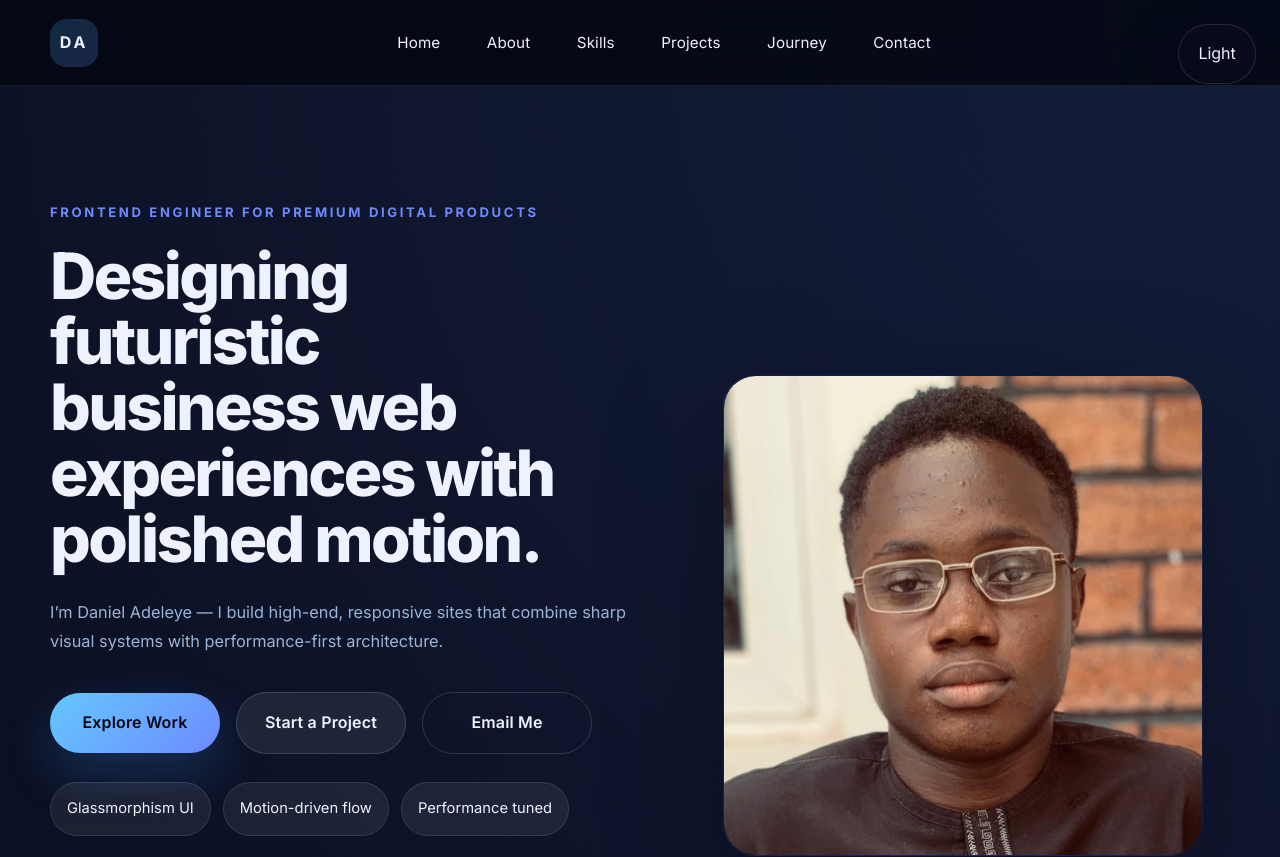
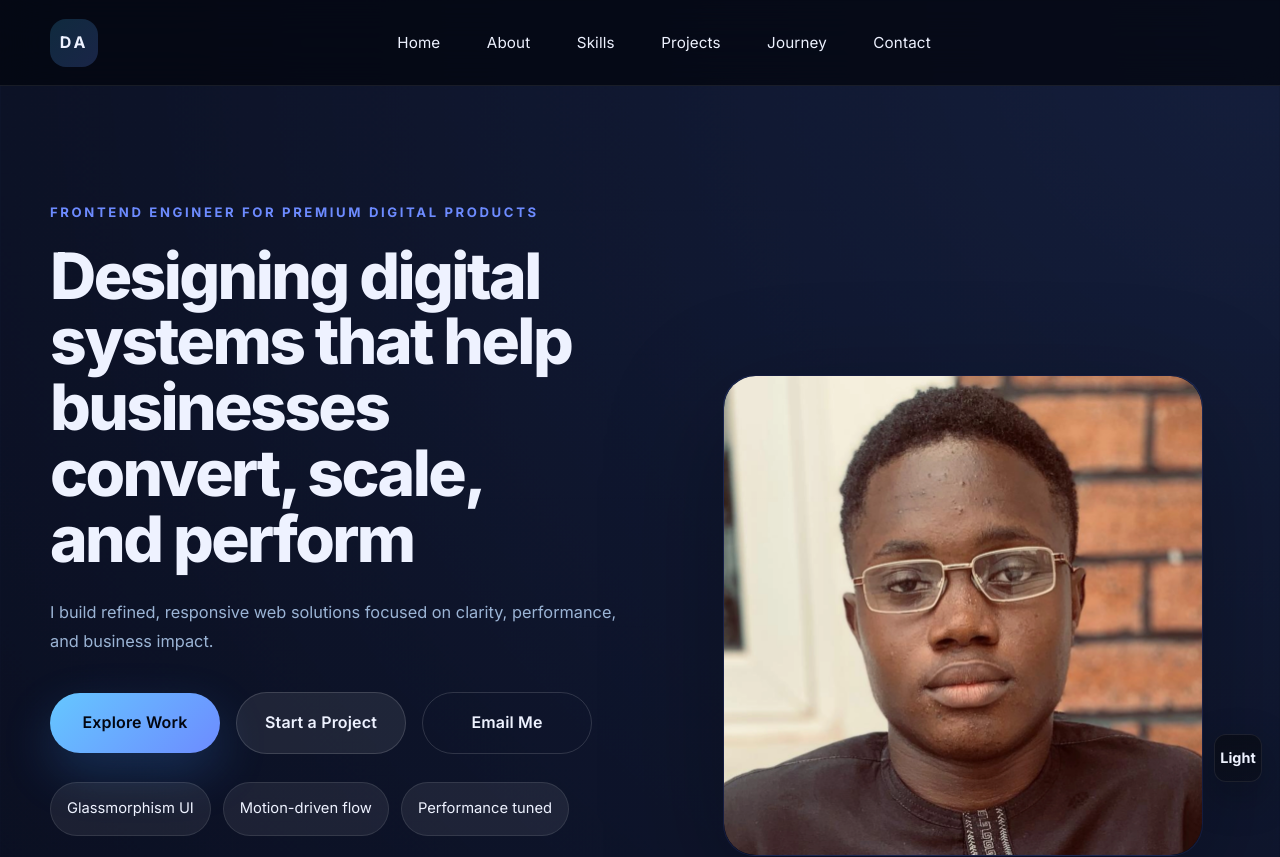
Before and after one commit to Tireni4560/portfolio, a React (Vite) app: page / in a window 1280 px wide. Shown: the top 857 px of the page. Built offline with nearby package versions, Linux system fonts and the light colour scheme.

Commit message:
Journey Section editing

```diff
--- a/index.html
+++ b/index.html
@@ -5,6 +5,9 @@
     <meta name="viewport" content="width=device-width, initial-scale=1.0" />
     <meta name="description" content="Daniel Adeleye is a frontend-focused developer building premium business experiences with React, modern design, and scalable systems." />
     <title>Daniel Adeleye | Frontend Developer</title>
+    <link rel="icon" type="image/svg+xml" href="/favicon.svg" />
+    <link rel="alternate icon" href="/favicon.svg" />
+    <link rel="apple-touch-icon" href="/favicon.svg" />
     <link rel="preconnect" href="https://fonts.googleapis.com" />
     <link rel="preconnect" href="https://fonts.gstatic.com" crossorigin />
     <link href="https://fonts.googleapis.com/css2?family=Inter:wght@400;500;600;700;800&display=swap" rel="stylesheet" />
--- a/src/App.jsx
+++ b/src/App.jsx
@@ -77,9 +77,6 @@ function App() {
             ))}
           </nav>
           <div className="header-actions">
-            <button className="theme-toggle" onClick={toggleTheme} aria-label="Toggle theme">
-              {isDark ? 'Light' : 'Dark'}
-            </button>
             <button
               className={`nav-toggle ${menuOpen ? 'open' : ''}`}
               onClick={toggleMenu}
@@ -109,6 +106,21 @@ function App() {
         </Suspense>
       </main>
       <Footer />
+      <button className="theme-toggle-fixed" onClick={toggleTheme} aria-label="Toggle theme">
+        <span className="sr-only">Toggle theme</span>
+        {isDark ? 'Light' : 'Dark'}
+      </button>
+      <div className="site-background" aria-hidden>
+        <div className="bg-grid"></div>
+        <div className="bg-motion">
+          <span className="motion-line" style={{'--i': 0}}></span>
+          <span className="motion-line" style={{'--i': 1}}></span>
+          <span className="motion-line" style={{'--i': 2}}></span>
+          <span className="motion-line" style={{'--i': 3}}></span>
+          <span className="motion-line" style={{'--i': 4}}></span>
+          <span className="motion-line" style={{'--i': 5}}></span>
+        </div>
+      </div>
     </div>
   );
 }
--- a/src/components/Hero.jsx
+++ b/src/components/Hero.jsx
@@ -4,9 +4,9 @@ function Hero() {
       <div className="container hero-grid">
         <div className="hero-copy" data-reveal>
           <span className="eyebrow">Frontend engineer for premium digital products</span>
-          <h1>Designing futuristic business web experiences with polished motion.</h1>
+          <h1>Designing digital systems that help businesses convert, scale, and perform</h1>
           <p>
-            I’m Daniel Adeleye — I build high-end, responsive sites that combine sharp visual systems with performance-first architecture.
+            I build refined, responsive web solutions focused on clarity, performance, and business impact.
           </p>
           <div className="hero-actions">
             <a href="#projects" className="button button-primary">Explore Work</a>
--- a/src/components/Journey.jsx
+++ b/src/components/Journey.jsx
@@ -1,12 +1,13 @@
 import SectionHeader from './SectionHeader';
 
-const timeline = [
+const milestones = [
   { year: '2022', title: 'Started learning development', description: 'Began the journey with HTML, CSS, and layout fundamentals while building project prototypes.' },
   { year: '2023', title: 'Completed core frontend foundations', description: 'Created polished responsive interfaces and began exploring React and business-facing UI patterns.' },
   { year: '2024', title: 'Built multiple frontend products', description: 'Delivered portfolio demos and product-focused interfaces for modern business experiences.' },
   { year: '2025', title: 'Improving fundamentals and systems', description: 'Rebuilt interfaces with stronger architecture while expanding backend, APIs, and security awareness.' },
-  { year: 'Today', title: 'Growing toward scalable systems', description: 'Focusing on secure, sustainable products that support startups and long-term product ambition.' },
 ];
+
+const today = { year: 'Today', title: 'Growing toward scalable systems', description: 'Focusing on secure, sustainable products that support startups and long-term product ambition.' };
 
 function Journey() {
   return (
@@ -17,16 +18,23 @@ function Journey() {
           description="A milestone-driven progression that emphasizes learning, execution, and long-term product direction."
           small="Journey"
         />
-        <div className="timeline-grid">
-          {timeline.map((item) => (
-            <div key={item.year} className="timeline-item">
-              <span className="timeline-year">{item.year}</span>
-              <div>
-                <h3>{item.title}</h3>
-                <p>{item.description}</p>
+        <div className="journey-grid">
+          {milestones.map((item) => (
+            <div key={item.year} className="journey-card">
+              <div className="journey-card-inner">
+                <span className="journey-year">{item.year}</span>
+                <h3 className="journey-title">{item.title}</h3>
+                <p className="journey-description">{item.description}</p>
               </div>
             </div>
           ))}
+          <div className="journey-card journey-card-today">
+            <div className="journey-card-inner">
+              <span className="journey-year journey-year-today">{today.year}</span>
+              <h3 className="journey-title">{today.title}</h3>
+              <p className="journey-description">{today.description}</p>
+            </div>
+          </div>
         </div>
       </div>
     </section>
--- a/src/styles/global.css
+++ b/src/styles/global.css
@@ -631,6 +631,141 @@ button {
   margin-bottom: 0.5rem;
 }
 
+/* Modern journey section layout */
+.journey-grid {
+  display: grid;
+  grid-template-columns: repeat(2, 1fr);
+  gap: 1.8rem;
+  margin-top: 3rem;
+}
+
+.journey-card {
+  background: rgba(15, 23, 42, 0.82);
+  border: 1px solid var(--border);
+  border-radius: 1.75rem;
+  padding: 2.2rem;
+  backdrop-filter: blur(20px);
+  box-shadow: inset 0 0 0 1px rgba(255, 255, 255, 0.03);
+  transition: transform 0.32s ease, border-color 0.32s ease, box-shadow 0.32s ease, background 0.32s ease;
+  display: flex;
+  flex-direction: column;
+  justify-content: space-between;
+  min-height: 16rem;
+  position: relative;
+  overflow: hidden;
+}
+
+.journey-card::before {
+  content: '';
+  position: absolute;
+  inset: 0;
+  pointer-events: none;
+  background: radial-gradient(circle at top right, rgba(95, 140, 255, 0.08), transparent 30%),
+    radial-gradient(circle at bottom left, rgba(107, 215, 255, 0.06), transparent 25%);
+  opacity: 0;
+  transition: opacity 0.32s ease;
+}
+
+.journey-card:hover {
+  transform: translateY(-8px);
+  border-color: rgba(95, 140, 255, 0.26);
+  box-shadow: 0 40px 120px rgba(0, 0, 0, 0.22), inset 0 0 0 1px rgba(255, 255, 255, 0.05);
+}
+
+.journey-card:hover::before {
+  opacity: 1;
+}
+
+.journey-card-inner {
+  position: relative;
+  z-index: 1;
+  display: flex;
+  flex-direction: column;
+  gap: 1rem;
+}
+
+.journey-year {
+  color: var(--accent-2);
+  font-weight: 700;
+  font-size: 0.9rem;
+  letter-spacing: 0.15em;
+  text-transform: uppercase;
+  display: block;
+}
+
+.journey-year-today {
+  color: var(--accent);
+  font-size: 0.95rem;
+}
+
+.journey-title {
+  margin: 0;
+  font-size: 1.35rem;
+  font-weight: 700;
+  line-height: 1.3;
+  color: var(--text);
+}
+
+.journey-description {
+  margin: 0;
+  color: var(--muted);
+  line-height: 1.7;
+  font-size: 0.98rem;
+}
+
+/* Today card — centered and emphasized */
+.journey-card-today {
+  grid-column: 1 / -1;
+  max-width: 450px;
+  margin-left: auto;
+  margin-right: auto;
+  width: 100%;
+  background: linear-gradient(135deg, rgba(13, 27, 52, 0.88), rgba(8, 16, 34, 0.92));
+  border: 1px solid rgba(95, 140, 255, 0.18);
+  box-shadow: inset 0 0 0 1px rgba(255, 255, 255, 0.04), 0 20px 80px rgba(0, 0, 0, 0.16);
+  min-height: 14rem;
+}
+
+.journey-card-today:hover {
+  box-shadow: 0 50px 140px rgba(0, 0, 0, 0.24), inset 0 0 0 1px rgba(255, 255, 255, 0.06);
+  border-color: rgba(95, 140, 255, 0.32);
+}
+
+/* Responsive: tablet */
+@media (max-width: 1024px) {
+  .journey-grid {
+    grid-template-columns: repeat(2, 1fr);
+    gap: 1.5rem;
+  }
+}
+
+/* Responsive: mobile */
+@media (max-width: 720px) {
+  .journey-grid {
+    grid-template-columns: 1fr;
+    gap: 1.2rem;
+    margin-top: 2rem;
+  }
+
+  .journey-card {
+    padding: 1.8rem;
+    min-height: 14rem;
+  }
+
+  .journey-card-today {
+    max-width: 100%;
+  }
+
+  .journey-title {
+    font-size: 1.25rem;
+  }
+
+  .journey-description {
+    font-size: 0.95rem;
+  }
+}
+
+
 .timeline-item p,
 .service-card p,
 .testimonial-card p,
@@ -816,18 +951,86 @@ button {
   transform: translateY(18px);
 }
 
-.theme-toggle {
+.site-header .theme-toggle { display: none; }
+
+/* Fixed, minimal theme toggle at bottom corner */
+.theme-toggle-fixed {
   position: fixed;
-  top: 1.5rem;
-  right: 1.5rem;
-  z-index: 30;
-  border: 1px solid rgba(255, 255, 255, 0.12);
-  background: rgba(8, 12, 28, 0.82);
+  right: 18px;
+  bottom: 18px;
+  z-index: 60;
+  width: 48px;
+  height: 48px;
+  border-radius: 12px;
+  border: 1px solid rgba(255, 255, 255, 0.08);
+  background: linear-gradient(180deg, rgba(9,12,22,0.82), rgba(9,12,22,0.6));
   color: var(--text);
-  border-radius: 999px;
-  padding: 0.95rem 1.2rem;
-  box-shadow: 0 24px 80px rgba(0, 0, 0, 0.16);
+  display: inline-flex;
+  align-items: center;
+  justify-content: center;
+  font-weight: 700;
+  font-size: 0.9rem;
+  backdrop-filter: blur(8px);
+  transition: transform 0.18s ease, background 0.25s ease, color 0.25s ease;
+  box-shadow: 0 14px 40px rgba(0,0,0,0.28);
 }
+
+.theme-toggle-fixed:hover { transform: translateY(-3px); }
+
+.sr-only { position: absolute; width: 1px; height: 1px; padding: 0; margin: -1px; overflow: hidden; clip: rect(0,0,0,0); white-space: nowrap; border: 0; }
+
+/* Background system: subtle grid + ambient motion lines */
+.site-background {
+  position: fixed;
+  inset: 0;
+  z-index: 0;
+  pointer-events: none;
+  overflow: hidden;
+}
+
+.bg-grid {
+  position: absolute;
+  inset: 0;
+  background-image: linear-gradient(rgba(255,255,255,0.02) 1px, transparent 1px), linear-gradient(90deg, rgba(255,255,255,0.02) 1px, transparent 1px);
+  background-size: 56px 56px, 56px 56px;
+  opacity: 0.05;
+  mix-blend-mode: overlay;
+  transform: translateZ(0);
+}
+
+.bg-motion {
+  position: absolute;
+  inset: 0;
+  z-index: 0;
+}
+
+.motion-line {
+  position: absolute;
+  left: -20%;
+  width: 140%;
+  height: 1px;
+  background: linear-gradient(90deg, transparent, rgba(150,180,255,0.05), transparent);
+  opacity: 0.35;
+  transform: translateY(calc(var(--i) * 12%));
+  animation: floatLine var(--dur, 22s) linear infinite;
+}
+
+.motion-line:nth-child(1) { --dur: 34s; top: 8%; opacity: 0.06; }
+.motion-line:nth-child(2) { --dur: 28s; top: 26%; opacity: 0.05; }
+.motion-line:nth-child(3) { --dur: 32s; top: 44%; opacity: 0.04; }
+.motion-line:nth-child(4) { --dur: 30s; top: 62%; opacity: 0.05; }
+.motion-line:nth-child(5) { --dur: 36s; top: 78%; opacity: 0.04; }
+.motion-line:nth-child(6) { --dur: 40s; top: 88%; opacity: 0.03; }
+
+@keyframes floatLine {
+  0% { transform: translateX(-6%) translateY(0) rotate(0.001deg); }
+  50% { transform: translateX(6%) translateY(0.25rem) rotate(0.001deg); }
+  100% { transform: translateX(-6%) translateY(0) rotate(0.001deg); }
+}
+
+/* keep background subtle in light mode */
+html.light-mode .bg-grid { opacity: 0.04; }
+html.light-mode .motion-line { background: linear-gradient(90deg, transparent, rgba(45,124,255,0.06), transparent); opacity: 0.12; }
 
 .skeleton-loader {
   min-height: 20rem;
```
Also changed, not shown: public/favicon.svg (added).
